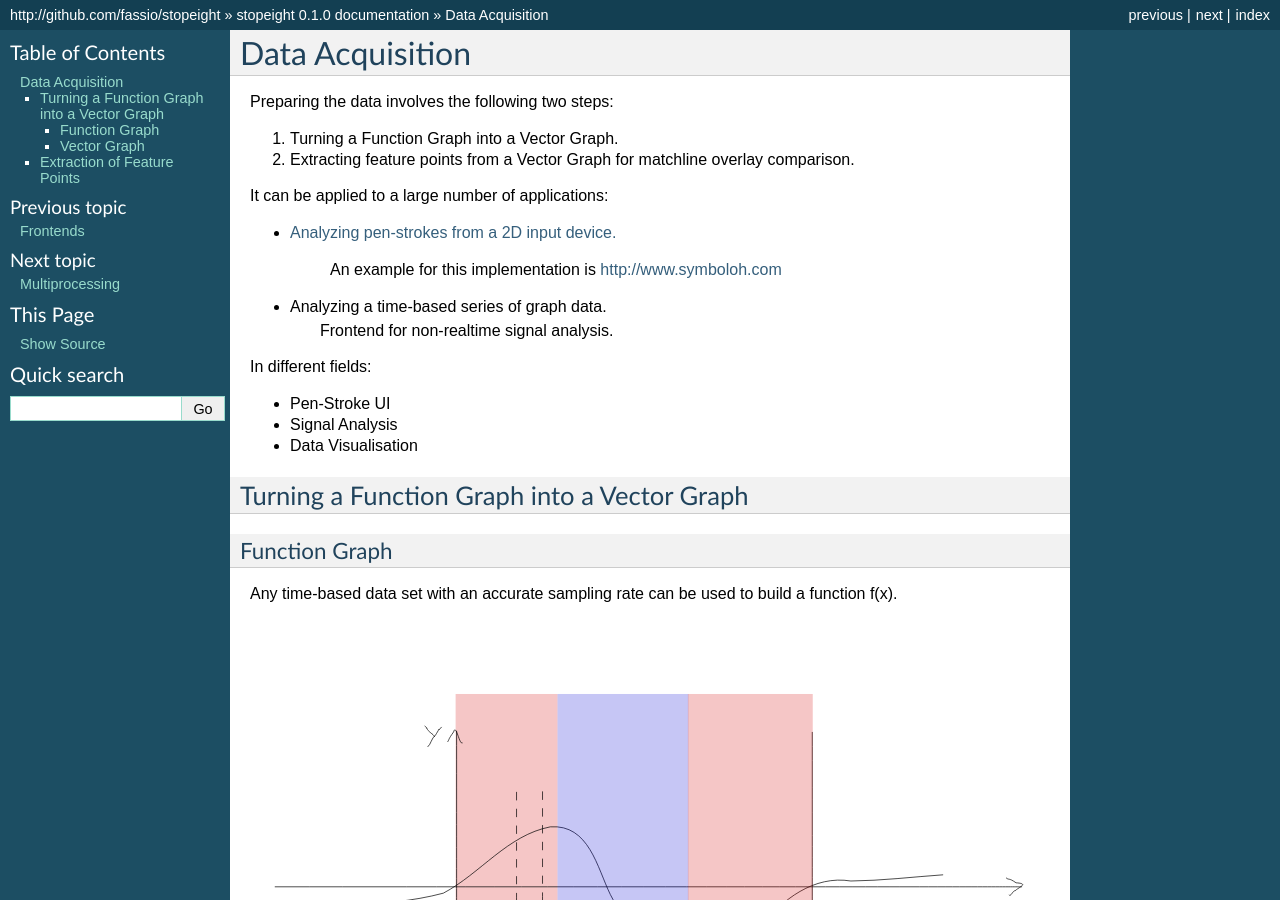
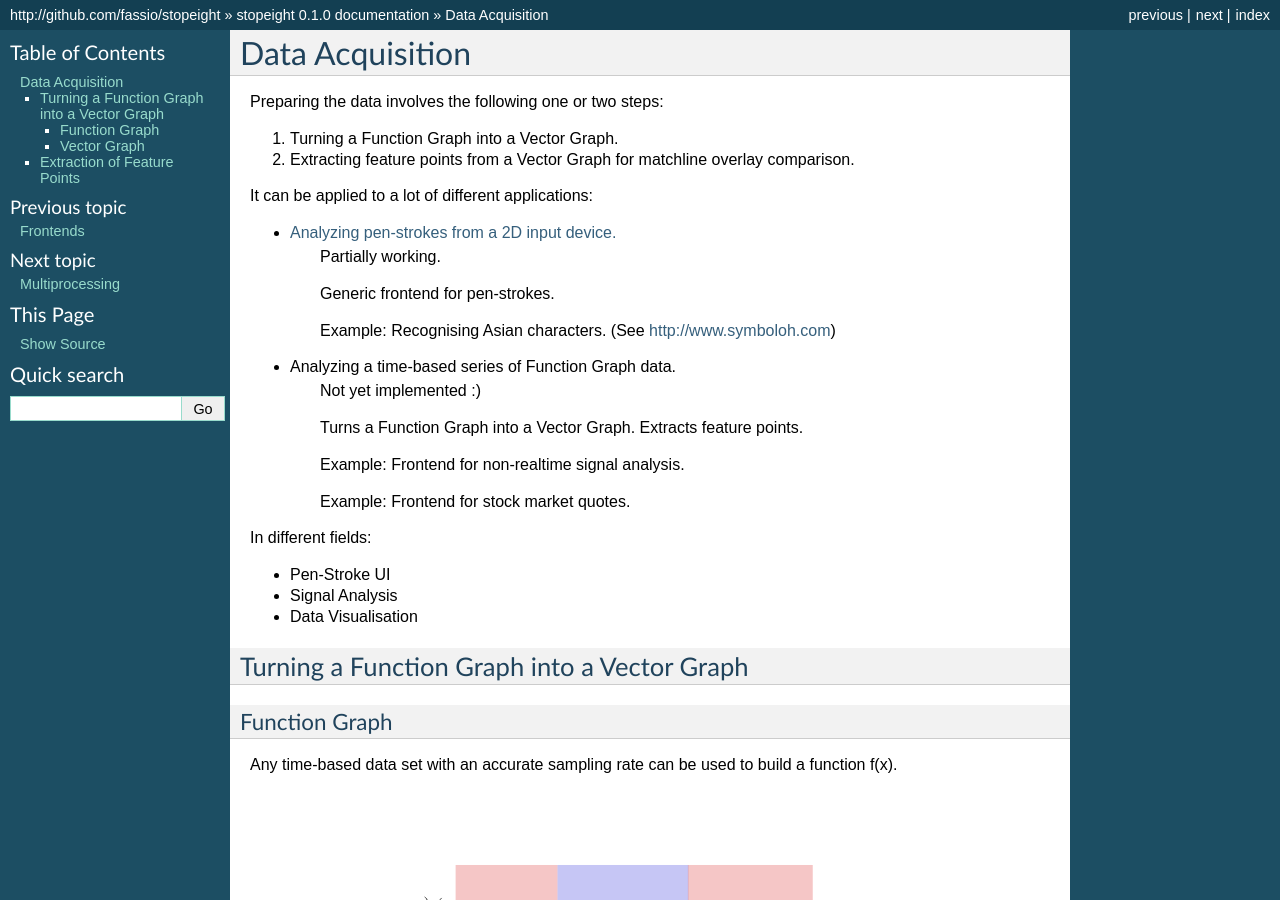
Before and after one commit to specpose/stopeight, a Sphinx documentation site: the page built from doc/acquisition.txt, in a window 1280 px wide and 900 px high. Built offline with Sphinx 7.4.7, drawn with Linux system fonts in a browser that asks for light colours.

Commit message:
BEFORE refactoring for egg packaging

```diff
--- a/doc/acquisition.txt
+++ b/doc/acquisition.txt
@@ -1,18 +1,27 @@
 Data Acquisition
 ================
 
-Preparing the data involves the following two steps:
+Preparing the data involves the following one or two steps:
 
 1. Turning a Function Graph into a Vector Graph.
 2. Extracting feature points from a Vector Graph for matchline overlay comparison.
 
-It can be applied to a large number of applications:
+It can be applied to a lot of different applications:
 
 * :doc:`stroke-analyzer`
+   Partially working.
 
-   An example for this implementation is http://www.symboloh.com
-* Analyzing a time-based series of graph data.
-   Frontend for non-realtime signal analysis.
+   Generic frontend for pen-strokes.
+
+   Example: Recognising Asian characters. (See http://www.symboloh.com)
+* Analyzing a time-based series of Function Graph data.
+   Not yet implemented :)
+
+   Turns a Function Graph into a Vector Graph. Extracts feature points.
+
+   Example: Frontend for non-realtime signal analysis.
+
+   Example: Frontend for stock market quotes.
 
 In different fields:
 
```
Also changed, not shown: doc/stroke-analyzer.txt (+4 -5 lines), setup.py (added, +11 -0 lines).
